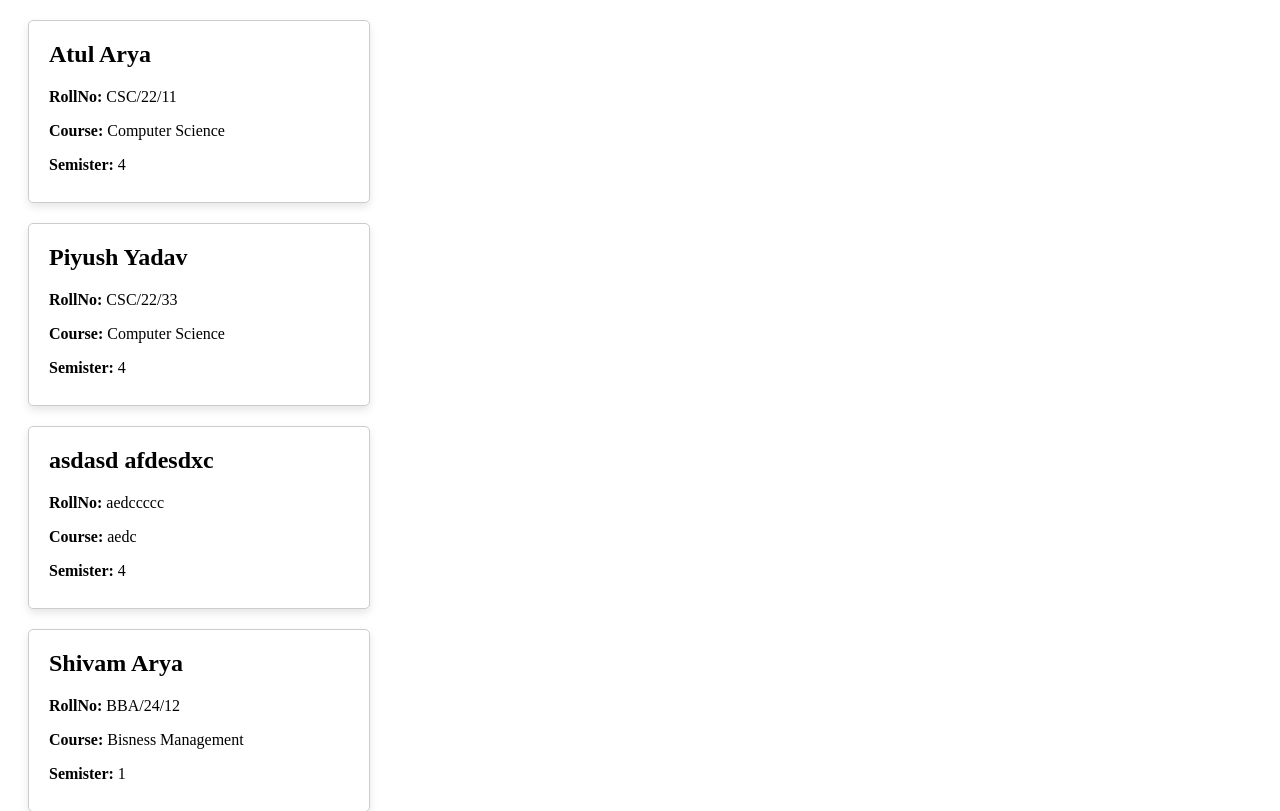
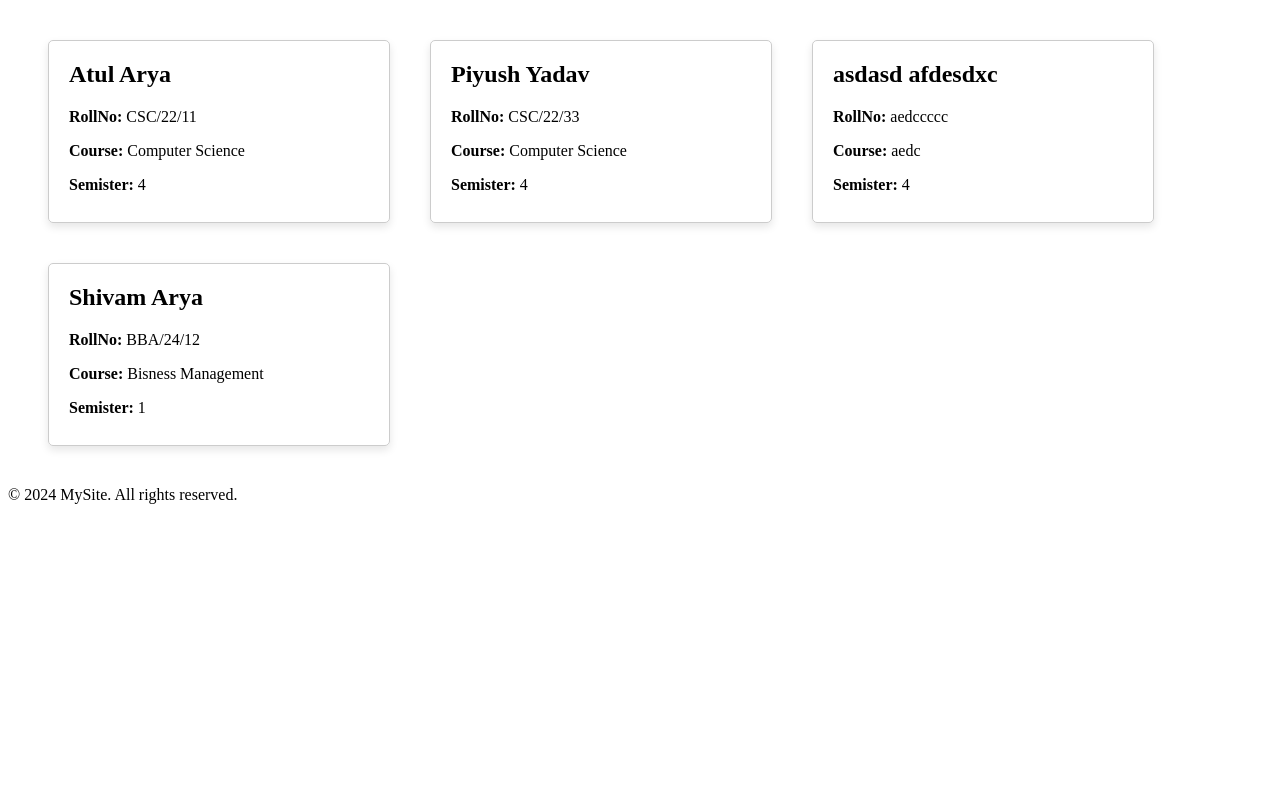
Before and after one commit to Atul101-oss/Django, a Django app: page / in a window 1280 px wide. Shown: the part 102-913 px from the top of the page. After the commit the page ends 606 px from the top, so only its background shows below. Run offline with Django 5.2, Linux system fonts and the light colour scheme; data comes from the database, SQL or seed files in the repository; both versions use the stored data as it was after the commit.

Commit message:
modified:   mysite/db.sqlite3 	modified:   mysite/templates/index.html

```diff
--- a/mysite/templates/index.html
+++ b/mysite/templates/index.html
@@ -10,6 +10,13 @@
 
 <style>
     /* Styles for the card */
+    .card-container {
+        display: flex;
+        flex-wrap: wrap;
+        justify-content: 20%; /* Adjust horizontal spacing */
+        margin: 20px; /* Negative margin to offset card padding */
+        }
+
     .card {
         border: 1px solid #ccc;
         border-radius: 5px;
@@ -39,6 +46,7 @@
         </ul>
     </nav>
 
+    <div class="card-container">
         {% for student in students %}
         <div class="card">
             <h2>{{student.Fname}} {{student.Lname}}</h2>
@@ -47,7 +55,7 @@
             <p><strong>Semister:</strong> {{ student.Semister }}</p>
         </div>
         {% endfor %}
-
+    </div>
 
 
     <footer>
```
Also changed, not shown: mysite/db.sqlite3. Lines whose indentation alone changed are shown as unchanged.
